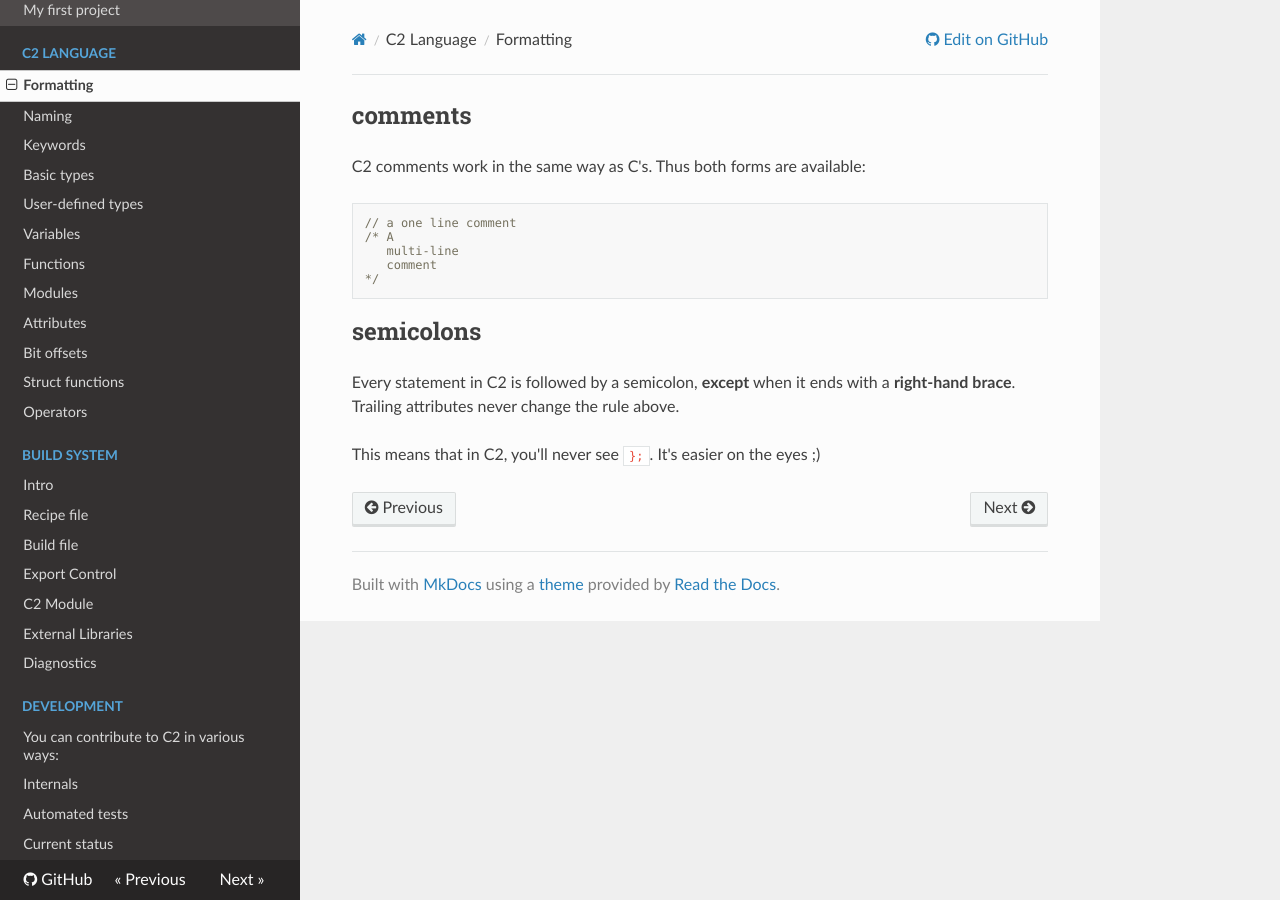
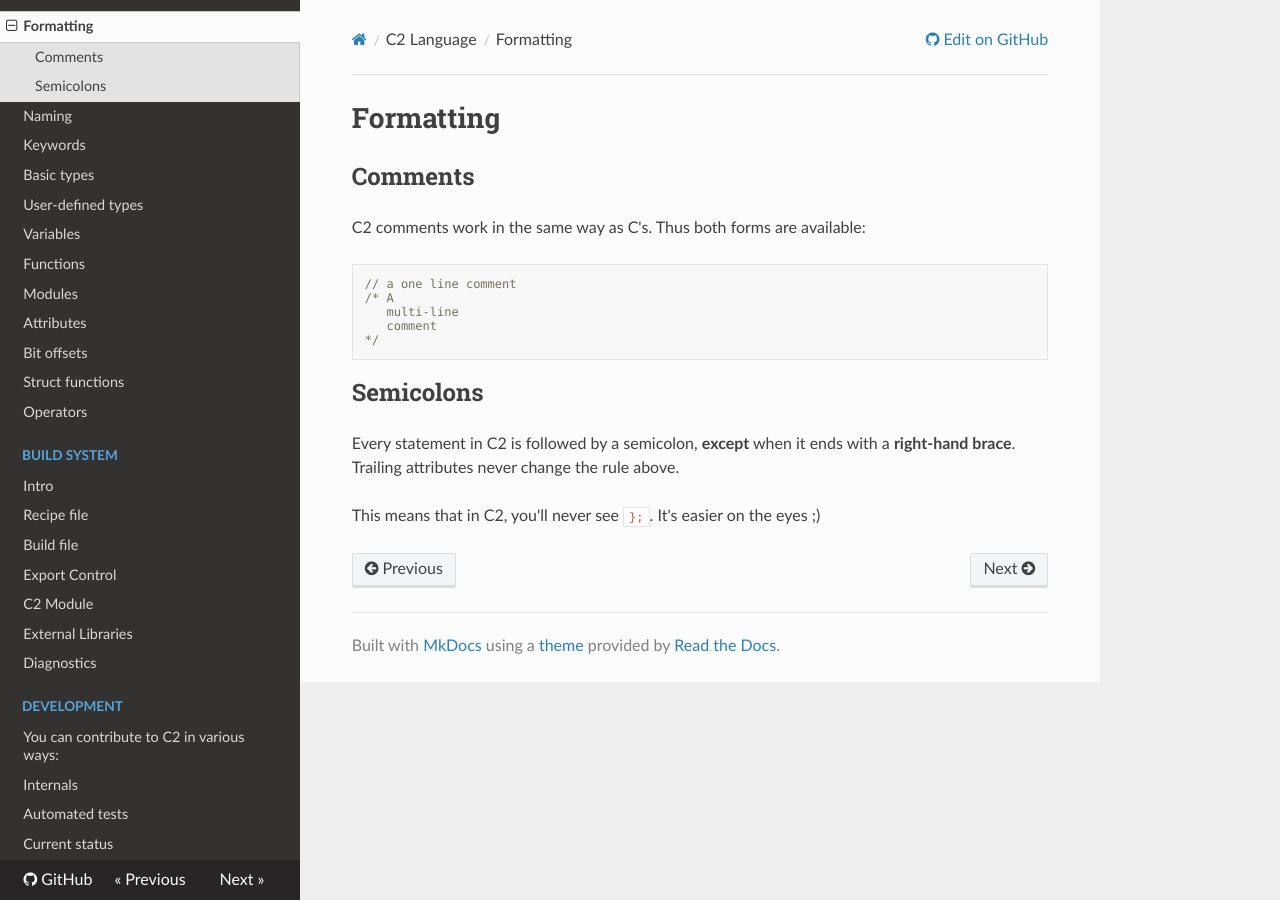
Before and after one commit to c2lang/documentation, an MkDocs documentation site: the page built from documentation/docs/language/formatting.md, in a window 1280 px wide. Built offline with MkDocs 1.6.1, drawn with Linux system fonts in a browser that asks for light colours; nearby versions of some CDN libraries; old or Windows-style settings are respelled for this version of MkDocs.

Commit message:
Update formatting.md

````diff
--- a/documentation/docs/language/formatting.md
+++ b/documentation/docs/language/formatting.md
@@ -1,5 +1,6 @@
+# Formatting
 
-## comments
+## Comments
 
 C2 comments work in the same way as C's. Thus both forms are available:
 
@@ -11,7 +12,7 @@ C2 comments work in the same way as C's. Thus both forms are available:
 */
 ```
 
-## semicolons
+## Semicolons
 
 Every statement in C2 is followed by a semicolon, __except__ when it ends with
 a __right-hand brace__.
````
